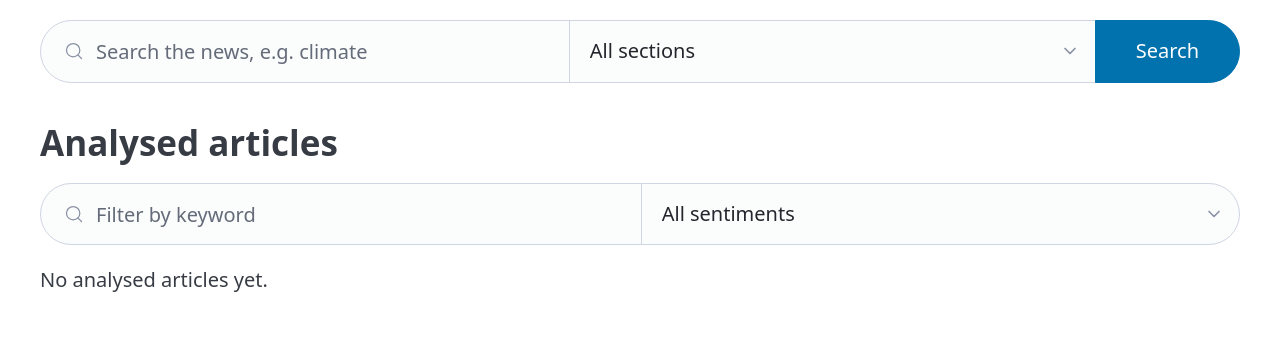
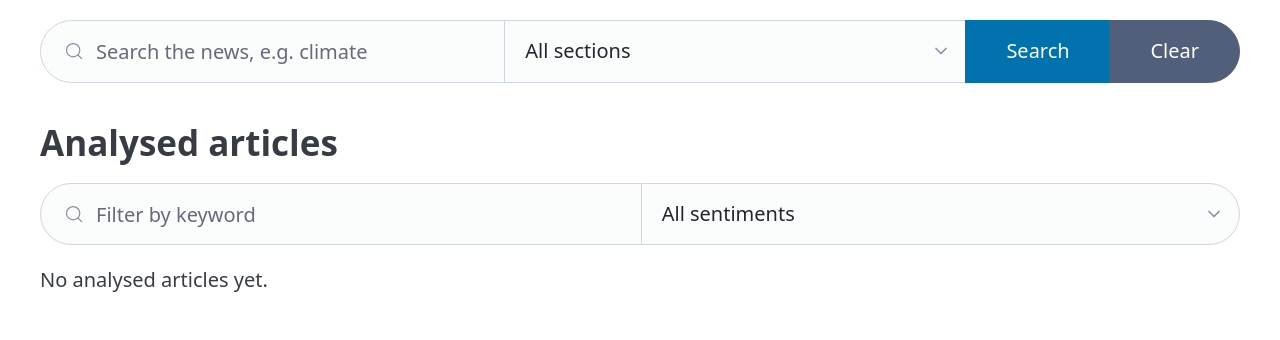
Before and after one commit to esarla01/NewsApp, a FastAPI app: template app/templates/index.html in a window 1280 px wide. Shown: the part 115-455 px from the top of the page. Run offline with FastAPI, Linux system fonts and the light colour scheme; the template is opened without the code that fills it, so the values that code supplies are empty; parts of the project's set-up code (start-up, migrations or seed data) failed here and were passed over; some libraries are stand-ins or nearby versions.

Commit message:
Added clear button and scroll functionality

```diff
--- a/app/templates/base.html
+++ b/app/templates/base.html
@@ -19,6 +19,7 @@
     .error { color: #c62828; }
     @media (max-width: 576px) { .news-card { grid-template-columns: 1fr; } }
     html { scroll-behavior: smooth; }
+    #history { max-height: 70vh; overflow-y: auto; padding-right: 0.5rem; }
     .back-to-top { position: fixed; bottom: 1.5rem; right: 1.5rem; padding: 0.4rem 0.8rem;
                    border-radius: 50%; background: var(--pico-primary-background);
                    color: #fff; text-decoration: none; }
--- a/app/templates/index.html
+++ b/app/templates/index.html
@@ -16,6 +16,9 @@
       {% endfor %}
     </select>
     <button type="submit">Search</button>
+    <button type="reset" class="secondary" onclick="document.getElementById('results').innerHTML = ''">
+      Clear
+    </button>
   </form>
   <div id="results"></div>
 </section>
```
